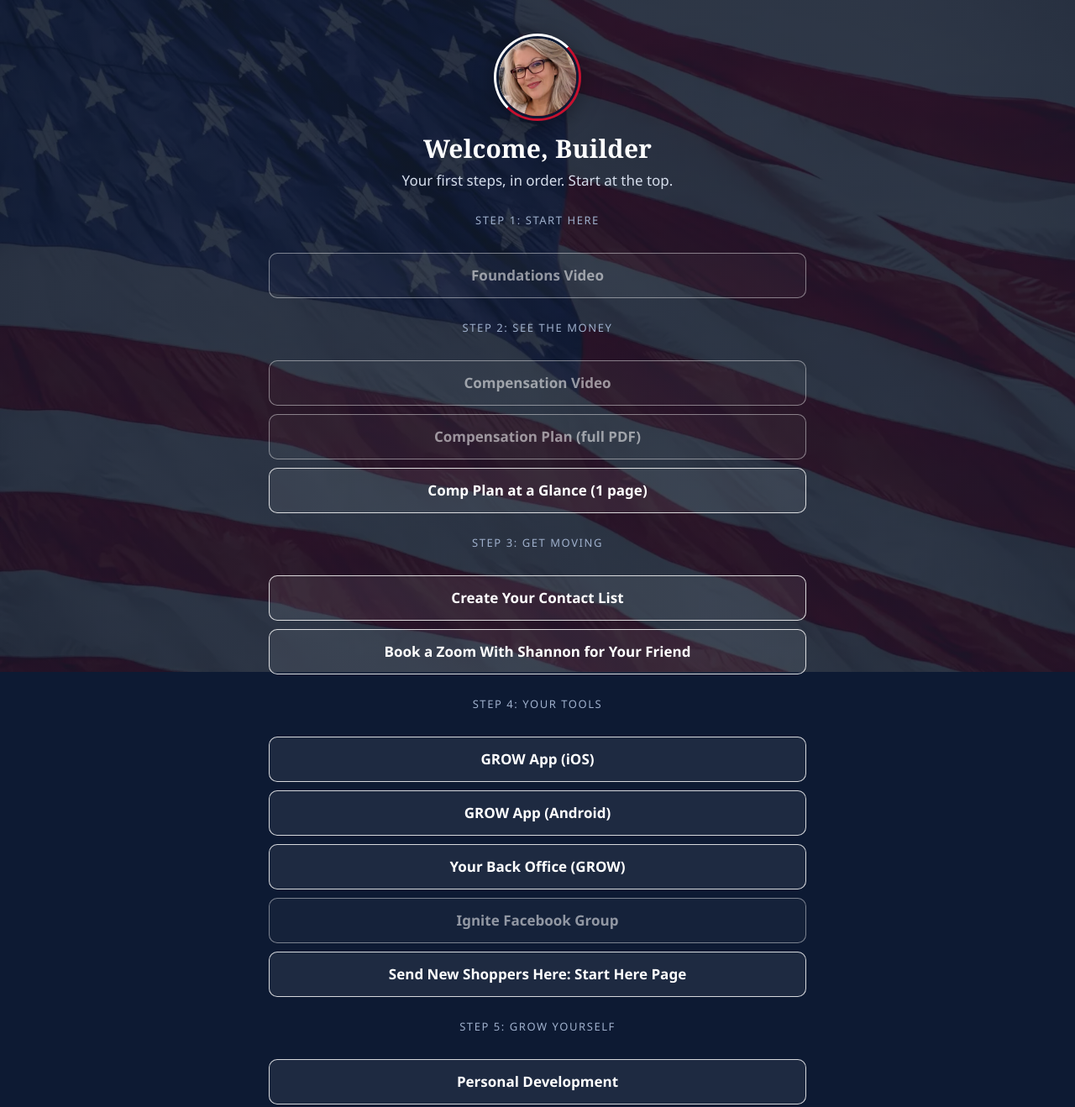
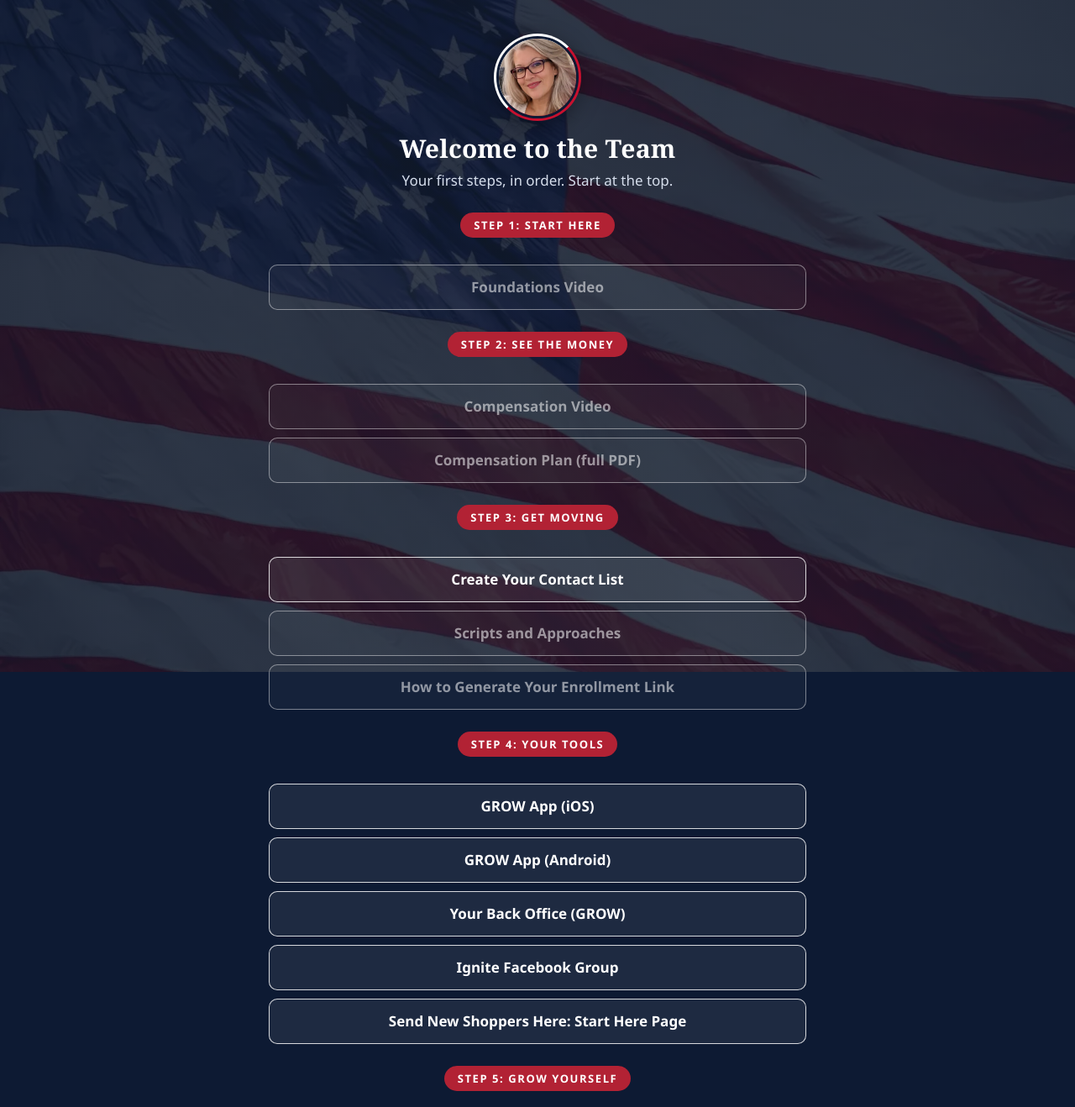
Before and after one commit to skubin53/setup-switchtoamerica, a plain HTML site: page builder/index.html in a window 1280 px wide. Shown: the top 1318 px of the page at 84% size. Drawn offline with Linux system fonts and the light colour scheme.

Commit message:
Builder page: Welcome to the Team, red steps, Ignite link, scripts + enrollment link buttons; remove comp-at-a-glance and Zoom booking
Co-Authored-By: Claude Opus 5.5 <noreply@anthropic.com>

```diff
--- a/builder/index.html
+++ b/builder/index.html
@@ -101,12 +101,12 @@ a:focus-visible{outline:3px solid #fff;outline-offset:3px}
 }
 @media (prefers-reduced-motion:reduce){*{transition:none!important}}
 </style>
-<style>.sec{margin:26px 0 8px;font-size:13px;letter-spacing:.12em;text-transform:uppercase;color:var(--ink-faint);text-align:center}.soon{opacity:.55;pointer-events:none}.book{font-size:15px;line-height:1.4}</style>
+<style>.sec{margin:26px auto 10px;width:max-content;max-width:100%;padding:6px 16px;border-radius:999px;background:#B22234;color:#fff;font-size:13px;font-weight:700;letter-spacing:.12em;text-transform:uppercase;text-align:center}.soon{opacity:.55;pointer-events:none}.book{font-size:15px;line-height:1.4}</style>
 </head>
 <body>
 <main class="page">
   <div class="me"><img src="/img/shannon-288.webp" width="98" height="98" alt="Shannon, Switch to America"></div>
-  <h1>Welcome, Builder</h1>
+  <h1>Welcome to the Team</h1>
   <p class="lede">Your first steps, in order. Start at the top.</p>
   <p class="sec">Step 1: Start Here</p>
   <nav class="group">
@@ -116,19 +116,19 @@ a:focus-visible{outline:3px solid #fff;outline-offset:3px}
   <nav class="group">
     <a class="link soon" href="#" target="_blank" rel="noopener">Compensation Video</a>
     <a class="link soon" href="#" target="_blank" rel="noopener">Compensation Plan (full PDF)</a>
-    <a class="link" href="/builder/comp-plan-at-a-glance.pdf" target="_blank" rel="noopener">Comp Plan at a Glance (1 page)</a>
   </nav>
   <p class="sec">Step 3: Get Moving</p>
   <nav class="group">
     <a class="link" href="/builder/contact-list/" target="_blank" rel="noopener">Create Your Contact List</a>
-    <a class="link" href="https://link.switchtoamerica.com/widget/bookings/boostyourincome" target="_blank" rel="noopener">Book a Zoom With Shannon for Your Friend</a>
+    <a class="link soon" href="#" target="_blank" rel="noopener">Scripts and Approaches</a>
+    <a class="link soon" href="#" target="_blank" rel="noopener">How to Generate Your Enrollment Link</a>
   </nav>
   <p class="sec">Step 4: Your Tools</p>
   <nav class="group">
     <a class="link" href="https://apps.apple.com/app/id6475725893" target="_blank" rel="noopener">GROW App (iOS)</a>
     <a class="link" href="https://play.google.com/store/apps/details?id=com.melaleuca.android" target="_blank" rel="noopener">GROW App (Android)</a>
     <a class="link" href="https://grow.melaleuca.com/" target="_blank" rel="noopener">Your Back Office (GROW)</a>
-    <a class="link soon" href="#" target="_blank" rel="noopener">Ignite Facebook Group</a>
+    <a class="link" href="https://www.facebook.com/groups/989608329956630" target="_blank" rel="noopener">Ignite Facebook Group</a>
     <a class="link" href="https://setup.switchtoamerica.com/" target="_blank" rel="noopener">Send New Shoppers Here: Start Here Page</a>
   </nav>
   <p class="sec">Step 5: Grow Yourself</p>
```
Also changed, not shown: 1 other file.
